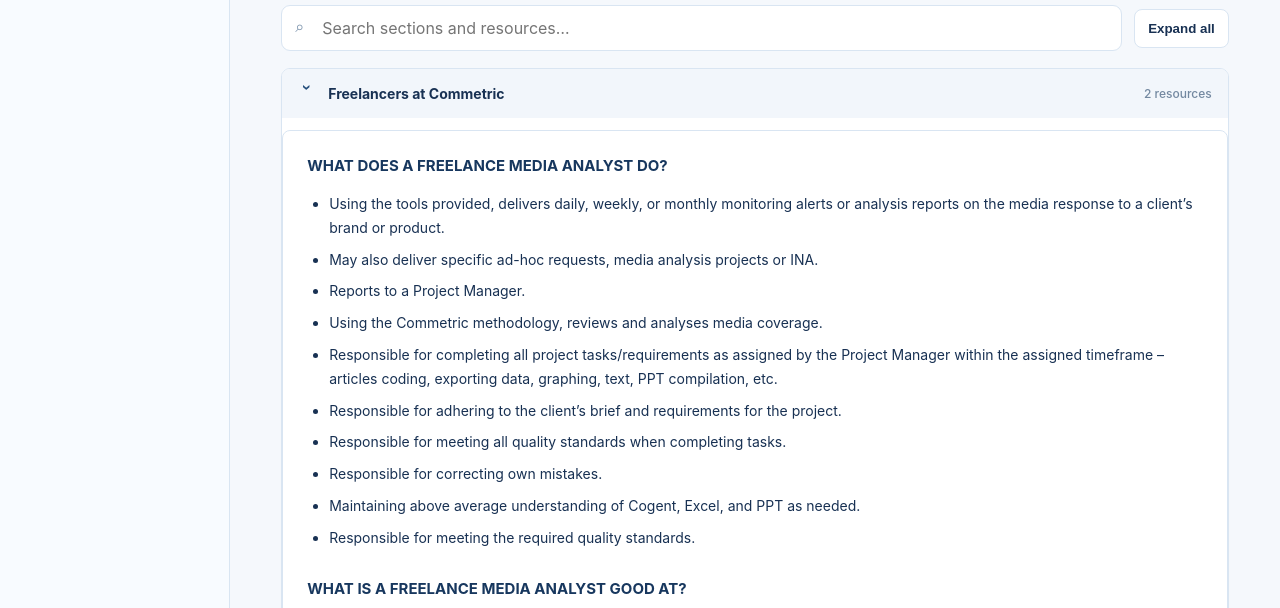
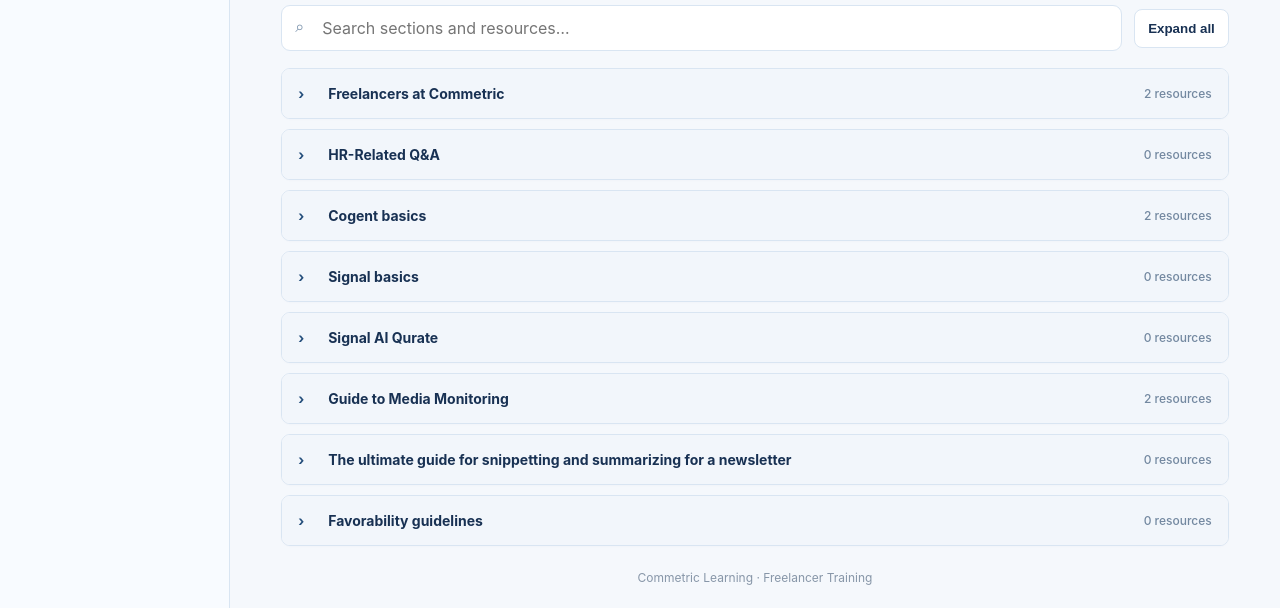
Before and after one commit to WideEye360/commetric-training, a plain HTML site: page index.html in a window 1280 px wide. Shown: the part 185-793 px from the top of the page. Drawn offline with Linux system fonts and the light colour scheme.

Commit message:
Update index.html

```diff
--- a/index.html
+++ b/index.html
@@ -78,7 +78,7 @@
       <button class="btn" id="expandBtn" type="button">Expand all</button>
     </div>
     <div class="course-list" id="courseList">
-           <details class="section" open>
+           <details class="section">
         <summary><span class="chev">›</span><span>Freelancers at Commetric</span><span class="count">2 resources</span></summary>
 <div class="course-content">
 
@@ -285,7 +285,7 @@
 
         <div class="resources"><div class="empty">Resources will appear here when added.</div></div>
       </details>
-      <details class="section" open>
+      <details class="section">
         <summary><span class="chev">›</span><span>Cogent basics</span><span class="count">2 resources</span></summary>
         <div class="resources">
 <div class="course-content">
@@ -423,7 +423,7 @@
 </p>
 
       </details>
-      <details class="section" open>
+      <details class="section">
         <summary><span class="chev">›</span><span>Guide to Media Monitoring</span><span class="count">2 resources</span></summary>
 <div class="course-content">
 
@@ -987,11 +987,7 @@
  });
 });
 function showNotice(message){const n=document.getElementById('notice');n.textContent=message;n.classList.add('show')}
-document.querySelectorAll('.resource').forEach(a=>a.addEventListener('click',e=>{
- e.preventDefault();
- const name=a.dataset.resource;
- showNotice('“'+name+'” is ready to be linked to its file. Add the resource URL or upload the document to make it open here.');
-}));
+
 </script>
 </body>
 </html>
```
